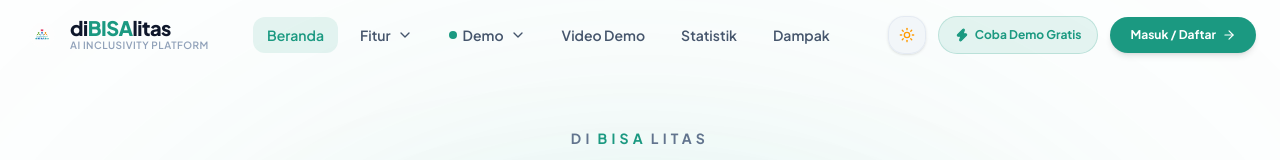
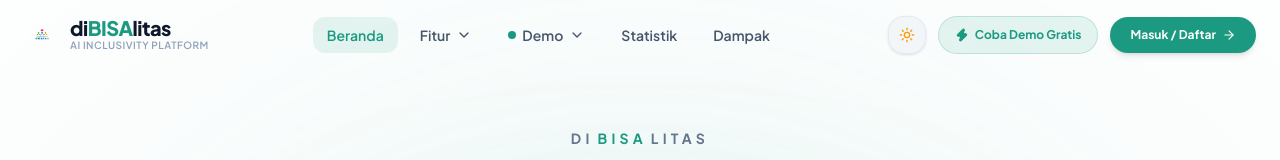
Before and after one commit to muhammaddz4ki/diBISAlitas, a Next.js app in the folder web/: page / in a window 1280 px wide. Shown: the top 160 px of the page. Built offline with nearby package versions, Linux system fonts and the light colour scheme.

Commit message:
Update readme

```diff
--- a/web/src/components/Navbar.tsx
+++ b/web/src/components/Navbar.tsx
@@ -340,13 +340,6 @@ export default function Navbar() {
               )}
             </AnimatePresence>
           </div>
-
-          <Link
-            href="/#video-demo"
-            className="px-3.5 py-2 rounded-xl text-sm font-semibold text-slate-600 dark:text-slate-300 hover:text-[#1B9981] dark:hover:text-[#00D4AA] transition-colors"
-          >
-            Video Demo
-          </Link>
           <Link
             href="/#statistik"
             className="px-3.5 py-2 rounded-xl text-sm font-semibold text-slate-600 dark:text-slate-300 hover:text-[#1B9981] dark:hover:text-[#00D4AA] transition-colors"
```
